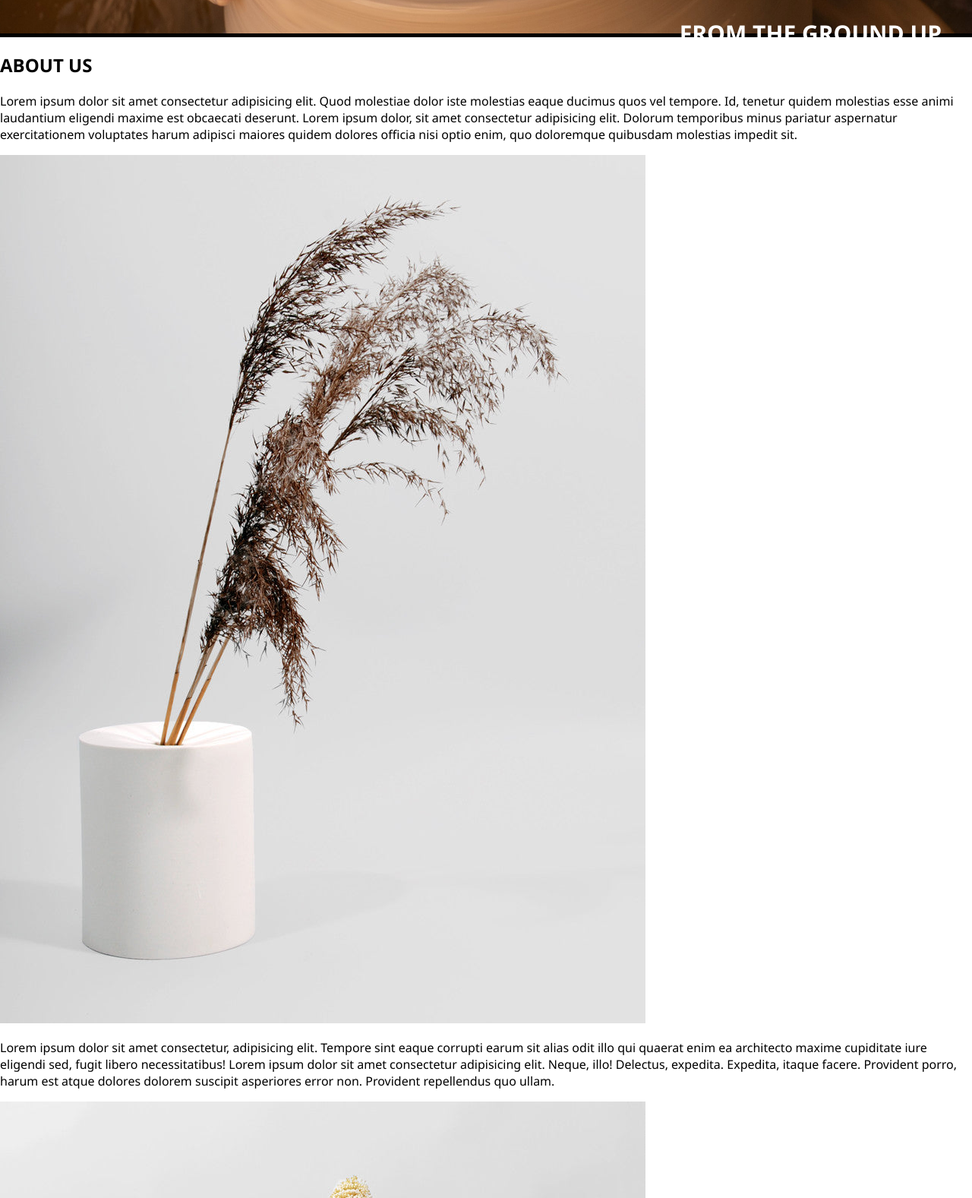
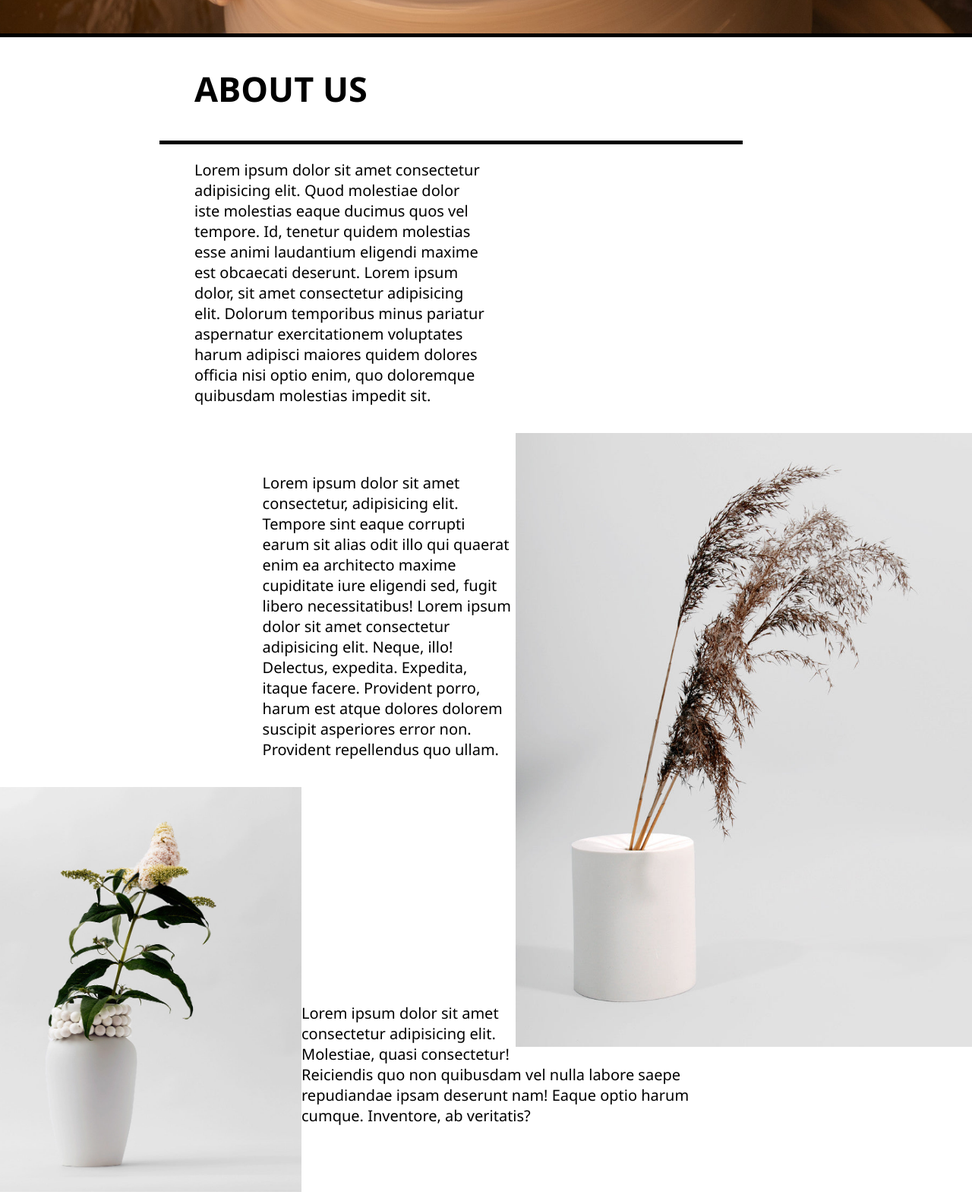
Before and after one commit to bondo07/eCommerce_Site, a plain HTML site: page index.html in a window 1280 px wide. Shown: the part 686-2263 px from the top of the page at 76% size. Drawn offline with Linux system fonts and the light colour scheme.

Commit message:
Created About us styling

```diff
--- a/index.html
+++ b/index.html
@@ -44,17 +44,23 @@
             <img src="./assets/earl-wilcox-y3W0CzO063w-unsplash-alt.jpg" alt="Pottery Hands" style="width: 1371px">
         </section>
     </div>
-<div>
+    <div>
         <section class="about" id="About">
-            <h2>ABOUT US</h2>
-            <p>Lorem ipsum dolor sit amet consectetur adipisicing elit. Quod molestiae dolor iste molestias eaque ducimus quos vel tempore. Id, tenetur quidem molestias esse animi laudantium eligendi maxime est obcaecati deserunt. Lorem ipsum dolor, sit amet consectetur adipisicing elit. Dolorum temporibus minus pariatur aspernatur exercitationem voluptates harum adipisci maiores quidem dolores officia nisi optio enim, quo doloremque quibusdam molestias impedit sit.
+            <h2 class="about_us">ABOUT US</h2>
+            <hr class="about-line">
+            <p class="about_us_txt">
+                Lorem ipsum dolor sit amet consectetur adipisicing elit. Quod molestiae dolor iste molestias eaque ducimus quos vel tempore. Id, tenetur quidem molestias esse animi laudantium eligendi maxime est obcaecati deserunt. Lorem ipsum dolor, sit amet consectetur adipisicing elit. Dolorum temporibus minus pariatur aspernatur exercitationem voluptates harum adipisci maiores quidem dolores officia nisi optio enim, quo doloremque quibusdam molestias impedit sit.
             </p>
-            <img src="./assets/Cylinder_unglazed3_2048x2048.jpg" alt="White Ceramic Vase with Brown Frill Plant">
-            <p>
+            <p class="about_us_img2">
+                <img src="./assets/Cylinder_unglazed3_2048x2048.jpg" alt="White Ceramic Vase with Brown Frill Plant" style="width: 601px">
+            </p>
+            <p class="about_us_txt1">
                 Lorem ipsum dolor sit amet consectetur, adipisicing elit. Tempore sint eaque corrupti earum sit alias odit illo qui quaerat enim ea architecto maxime cupiditate iure eligendi sed, fugit libero necessitatibus! Lorem ipsum dolor sit amet consectetur adipisicing elit. Neque, illo! Delectus, expedita. Expedita, itaque facere. Provident porro, harum est atque dolores dolorem suscipit asperiores error non. Provident repellendus quo ullam.
             </p>
-            <img src="./assets/Vase_Dame_2048x2048.jpg" alt="White Vase with Beads on top and green plant">
-            <p>
+            <p class="about_us_img1">
+                <img src="./assets/Vase_Dame_2048x2048.jpg" alt="White Vase with Beads on top and green plant" style="width: 397px">
+            </p>
+            <p class="about_us_txt2">
                 Lorem ipsum dolor sit amet consectetur adipisicing elit. Molestiae, quasi consectetur! Reiciendis quo non quibusdam vel nulla labore saepe repudiandae ipsam deserunt nam! Eaque optio harum cumque. Inventore, ab veritatis?
             </p>
         </section>
@@ -172,6 +178,6 @@
     <p>
        ©Copyright 2015-2022
     </p>
-   </footer> -->
+   </footer>
 </body>
-</html> -->
+</html>
--- a/styles.css
+++ b/styles.css
@@ -82,7 +82,7 @@ nav p {
 
 .home_txt2 {
     position: absolute;
-    bottom: 5px;
+    bottom: 20rem;
     right: 20px;
     text-align: end;
     font-size: 30px;
@@ -97,3 +97,45 @@ nav p {
     border: 0;
     background: black;
 }
+
+.about-line {
+    height: 5px;
+    width: 60%;
+    margin-left: 210px;
+    border: 0;
+    background: black;
+}
+
+.about_us {
+    margin-left: 16rem;
+    font-size: 45px;
+}
+
+.about_us_txt {
+    margin-left: 16rem;
+    margin-right: 40rem;
+    font-size: 20px
+}
+
+.about_us_txt1 {
+    width: 30%;
+    margin-left: 27%;
+    margin-top: 88px;
+    font-size: 20px;
+}
+
+.about_us_txt2 {
+    margin: 25%;
+    font-size: 20px;
+}
+.about_us_img1 {
+    float: left;
+    width: 397px;
+}
+
+.about_us_img2 {
+    float: right;
+    width: 601px;
+    display: flex;
+    flex-direction: row-reverse;
+}
```
